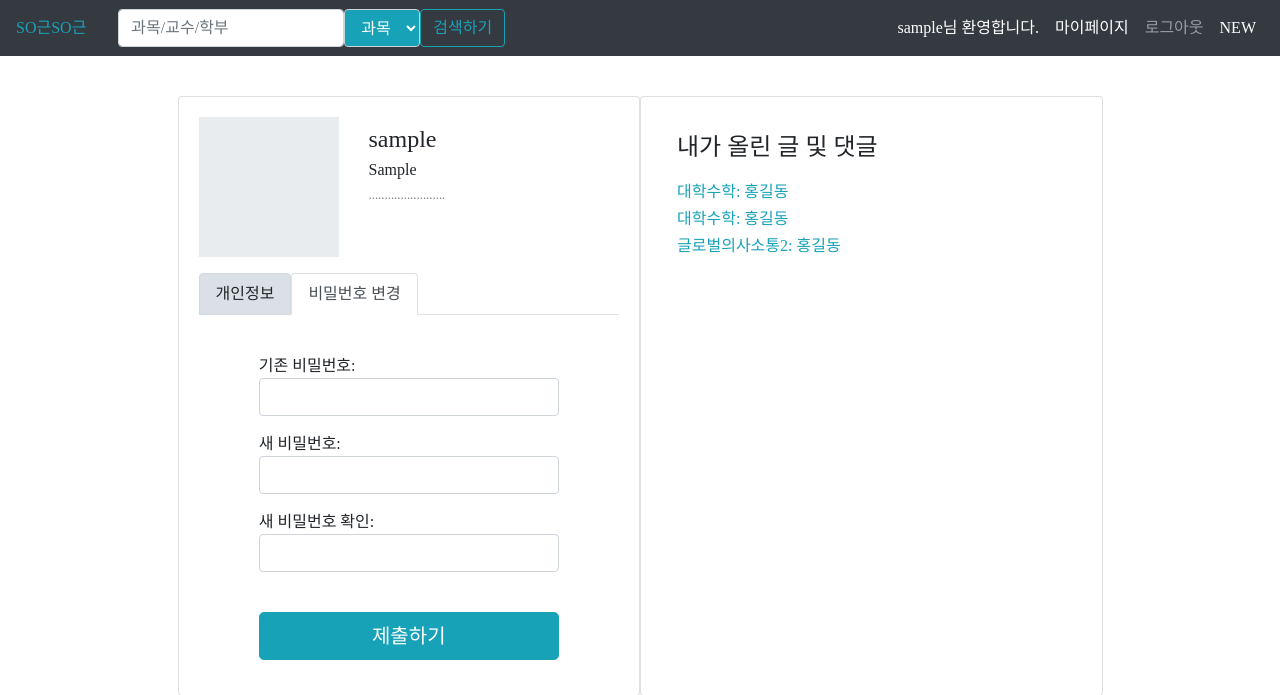
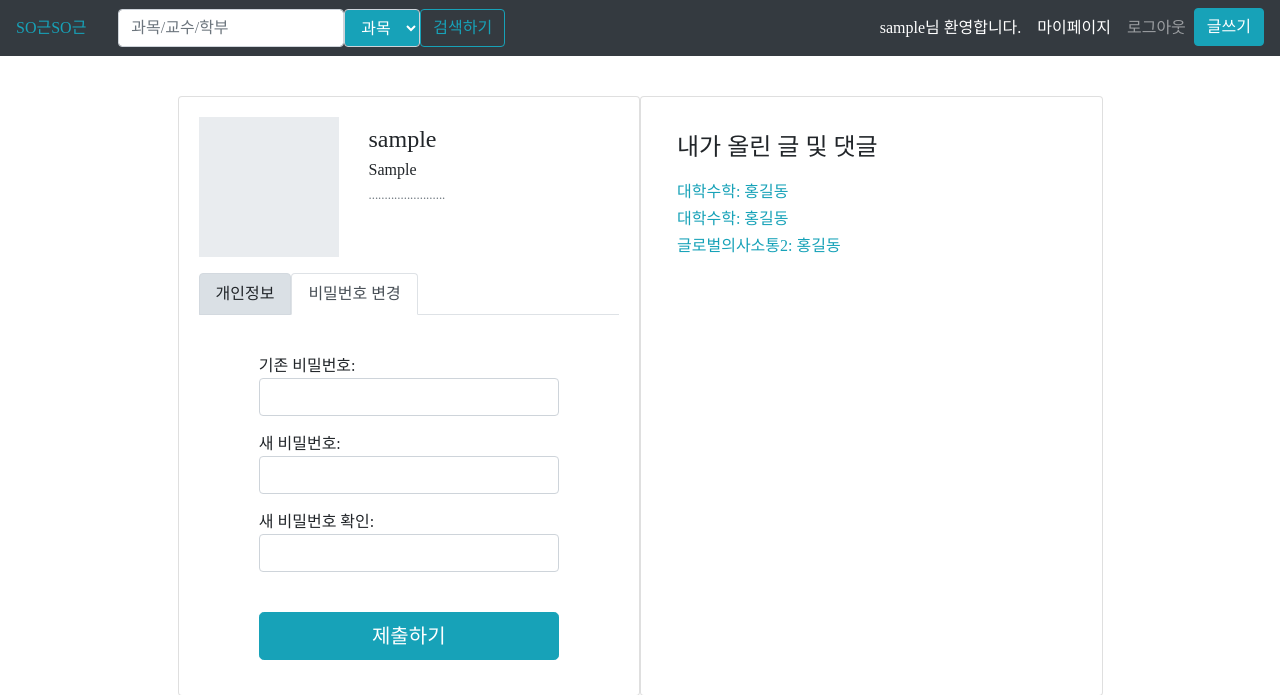
Before and after one commit to i-cluster/sgutest, a Django app: page /change_pw/ in a window 1280 px wide. Shown: the top 695 px of the page. Run offline with Django 3.2, Linux system fonts and the light colour scheme; the visitor is signed in with stand-in values (Sample User, id 1); some libraries are stand-ins or nearby versions; some web fonts are replaced.

Commit message:
minju_base

```diff
--- a/sgapp/templates/sgapp/base.html
+++ b/sgapp/templates/sgapp/base.html
@@ -55,7 +55,7 @@
 
                   <!-- 관리자모드로 로그인일 경우 추가-->
                   <li class="nav-item active">
-                    <a class="nav-link" href="/new">NEW <span class="sr-only">(current)</span></a>
+                    <a class="btn btn-info" href="/new">글쓰기 <span class="sr-only">(current)</span></a>
                   </li>
                 </ul>
               </ul>
@@ -72,62 +72,6 @@
 
     </header>
 
-
-
-
-            <!-- 드롭다운
-                  <li class="nav-item dropdown">
-                    <a class="nav-link dropdown-toggle" href="#" id="navbarDropdown" role="button" data-toggle="dropdown" aria-haspopup="true" aria-expanded="false">
-                      Dropdown
-                    </a>
-                    <div class="dropdown-menu" aria-labelledby="navbarDropdown">
-                      <a class="dropdown-item" href="#">Action</a>
-                      <a class="dropdown-item" href="#">Another action</a>
-                      <div class="dropdown-divider"></div>
-                      <a class="dropdown-item" href="#">Something else here</a>
-                    </div>
-                  </li>
-                -->
-
-            <!-- 못쓰는 링크
-                <li class="nav-item">
-                  <a class="nav-link disabled" href="#" tabindex="-1" aria-disabled="true">Disabled</a>
-                </li>
-            -->
-
-<!-- 햄버거
-            <button class="navbar-toggler" type="button" data-toggle="collapse" data-target="#navbarSupportedContent" aria-controls="navbarSupportedContent" aria-expanded="false" aria-label="Toggle navigation">
-              <span class="navbar-toggler-icon"></span>
-            </button>
-
-            <div class="collapse navbar-collapse" id="navbarSupportedContent">
-              <ul class="navbar-nav mr-auto">
-                <li class="nav-item active">
-                  <a class="nav-link" href="#">Home <span class="sr-only">(current)</span></a>
-                </li>
-                <li class="nav-item">
-                  <a class="nav-link" href="#">Link</a>
-                </li>
-                <li class="nav-item dropdown">
-                  <a class="nav-link dropdown-toggle" href="#" id="navbarDropdown" role="button" data-toggle="dropdown" aria-haspopup="true" aria-expanded="false">
-                    Dropdown
-                  </a>
-                  <div class="dropdown-menu" aria-labelledby="navbarDropdown">
-                    <a class="dropdown-item" href="#">Action</a>
-                    <a class="dropdown-item" href="#">Another action</a>
-                    <div class="dropdown-divider"></div>
-                    <a class="dropdown-item" href="#">Something else here</a>
-                  </div>
-                </li>
-
-              </ul>
-              <form class="form-inline my-2 my-lg-0">
-                <input class="form-control mr-sm-2" type="search" placeholder="검색하기" aria-label="Search">
-                <button class="btn btn-outline-info my-2 my-sm-0" type="submit">Search</button>
-              </form>
-            </div>
-        -->
-
     {% block content %}
     {% endblock %}
 
```
